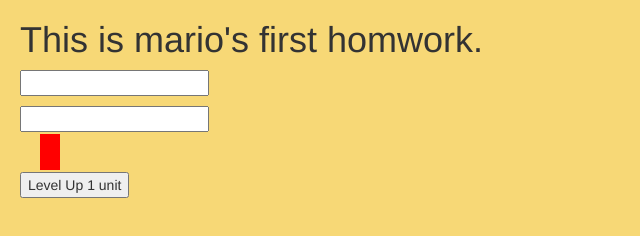
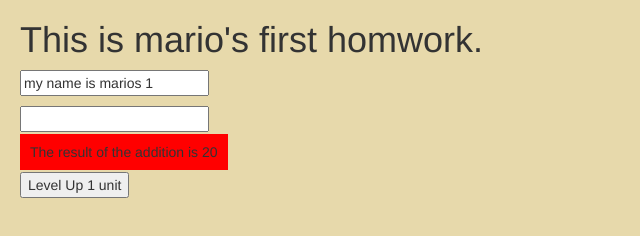
Before and after one commit to s-fanou/javascript, a plain HTML site: page exp1.html in a window 1280 px wide. Both pictures are taken after a click on the button "Level Up 1 unit". Shown: the whole page, without its empty margins (0-640 px from the left). Drawn offline with nearby package versions, Linux system fonts and the light colour scheme.

Commit message:
more code

```diff
--- a/exp1.js
+++ b/exp1.js
@@ -3,8 +3,7 @@
 
 $(document).ready(function () {
 
-/* Marie you have to work only below
-in the click function */
+
   $("#btn1").click(function () {
 
     /* homework instructions: You must create 2 variables
@@ -17,14 +16,23 @@ in the click function */
     result of the addition 4 + 6 and then display the
     result of this addition the second text-box */
 
+    /* Marie write your code below here */
+
+    var my_name  =  "my name is marios 1";
+
+    var result = 6+4;
+
+    var new_result = result +10;
+
     // this is the top text-box
-    $("#txt1").val("");
+    $("#txt1").val(my_name);
 
     // this is the second text-box
-    $("#txtArea1").val("");
+    $("#txtArea1").val();
+
 
     // this is the red span area
-    $("#span1").text("");
+    $("#span1").text("The result of the addition is " + new_result);
 
   });
 
--- a/styles.css
+++ b/styles.css
@@ -1,10 +1,9 @@
 body {
   margin: 20px;
-  background-color: rgb(247, 216, 118);
+  background-color: rgb(231, 217, 171);
 }
 
 #span1 {
   background-color: red;
   padding:10px;
-  margin: 20;
 }
```
